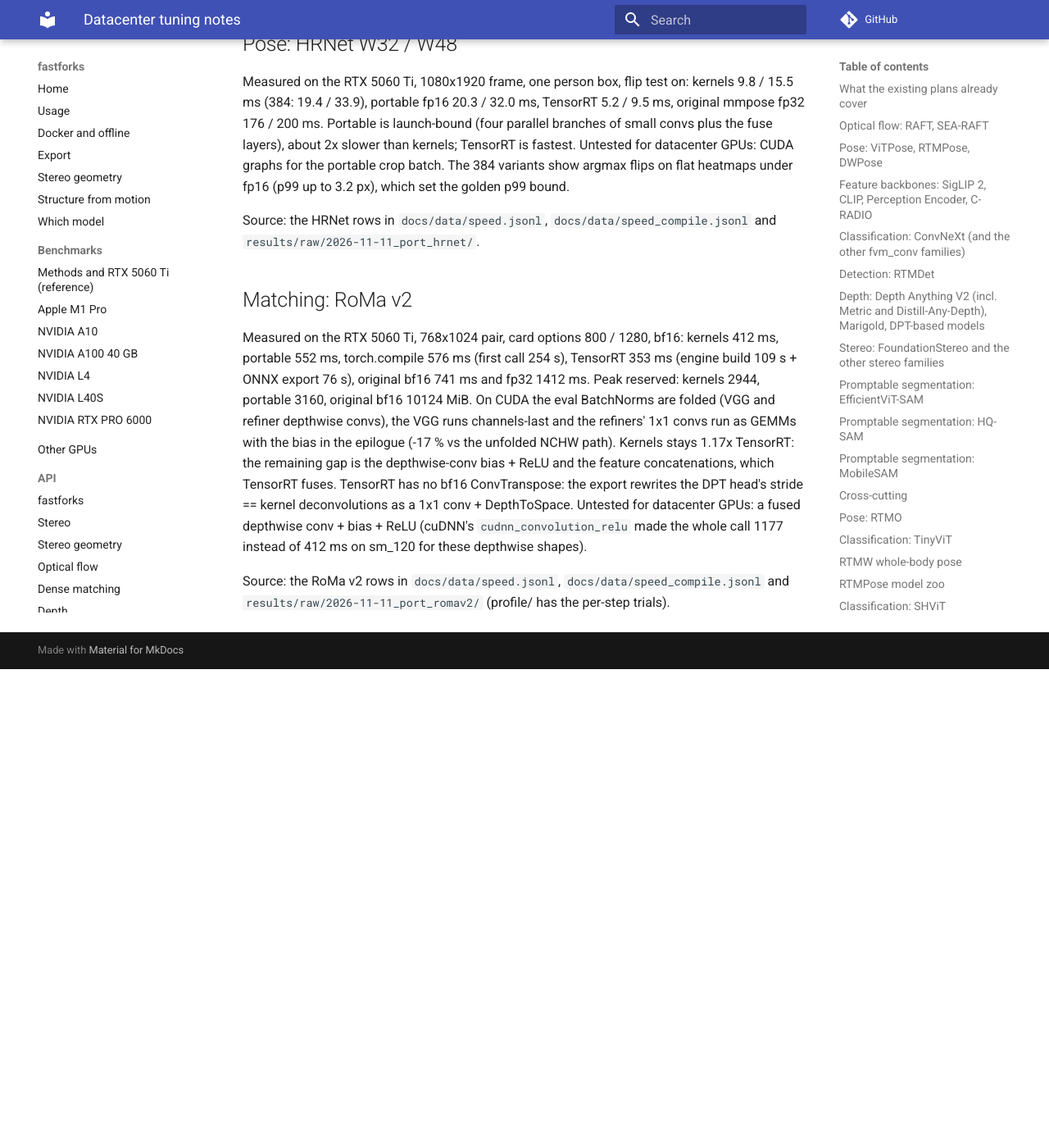
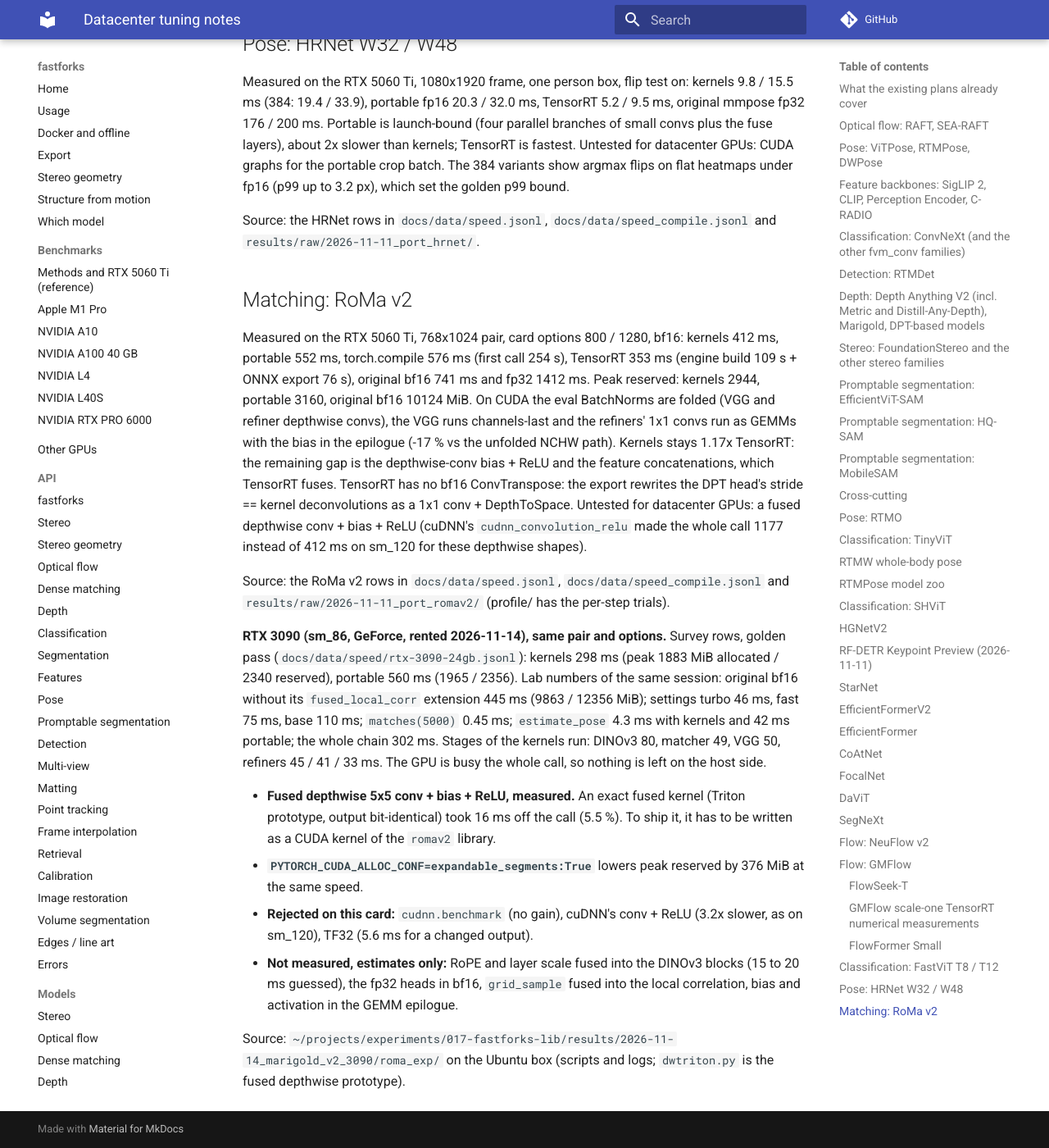
Before and after one commit to kleinicke/fastforks, an MkDocs documentation site: the page built from docs/plans/datacenter-tuning.md, in a window 1280 px wide and 1400 px high, scrolled down 16639 px. Shown: the whole window at 82% size. Built offline with MkDocs 1.6.1 and Material for MkDocs 9.7.7, drawn with Linux system fonts in a browser that asks for light colours; comment, search, counter and statistics services are not loaded; before the commit the page ends 17455 px from its top, so only the background shows below that.

Commit message:
docs: RTX 3090 survey rows (RoMa v2), device entry and the Marigold V2 lab port notes

```diff
--- a/docs/plans/datacenter-tuning.md
+++ b/docs/plans/datacenter-tuning.md
@@ -524,3 +524,21 @@ fuses. TensorRT has no bf16 ConvTranspose: the export rewrites the DPT head's st
 
 Source: the RoMa v2 rows in `docs/data/speed.jsonl`, `docs/data/speed_compile.jsonl` and
 `results/raw/2026-11-11_port_romav2/` (profile/ has the per-step trials).
+
+**RTX 3090 (sm_86, GeForce, rented 2026-11-14), same pair and options.** Survey rows, golden pass
+(`docs/data/speed/rtx-3090-24gb.jsonl`): kernels 298 ms (peak 1883 MiB allocated / 2340 reserved), portable 560 ms
+(1965 / 2356). Lab numbers of the same session: original bf16 without its `fused_local_corr` extension 445 ms
+(9863 / 12356 MiB); settings turbo 46 ms, fast 75 ms, base 110 ms; `matches(5000)` 0.45 ms; `estimate_pose` 4.3 ms
+with kernels and 42 ms portable; the whole chain 302 ms. Stages of the kernels run: DINOv3 80, matcher 49, VGG 50,
+refiners 45 / 41 / 33 ms. The GPU is busy the whole call, so nothing is left on the host side.
+
+- **Fused depthwise 5x5 conv + bias + ReLU, measured.** An exact fused kernel (Triton prototype, output bit-identical)
+  took 16 ms off the call (5.5 %). To ship it, it has to be written as a CUDA kernel of the `romav2` library.
+- **`PYTORCH_CUDA_ALLOC_CONF=expandable_segments:True`** lowers peak reserved by 376 MiB at the same speed.
+- **Rejected on this card:** `cudnn.benchmark` (no gain), cuDNN's conv + ReLU (3.2x slower, as on sm_120), TF32
+  (5.6 ms for a changed output).
+- **Not measured, estimates only:** RoPE and layer scale fused into the DINOv3 blocks (15 to 20 ms guessed), the fp32
+  heads in bf16, `grid_sample` fused into the local correlation, bias and activation in the GEMM epilogue.
+
+Source: `~/projects/experiments/017-fastforks-lib/results/2026-11-14_marigold_v2_3090/roma_exp/` on the Ubuntu box
+(scripts and logs; `dwtriton.py` is the fused depthwise prototype).
```
Also changed, not shown: docs/data/devices.toml (+9 -0 lines), docs/plans/marigold-v2-port.md (added, +75 -0 lines), 1 other file.
